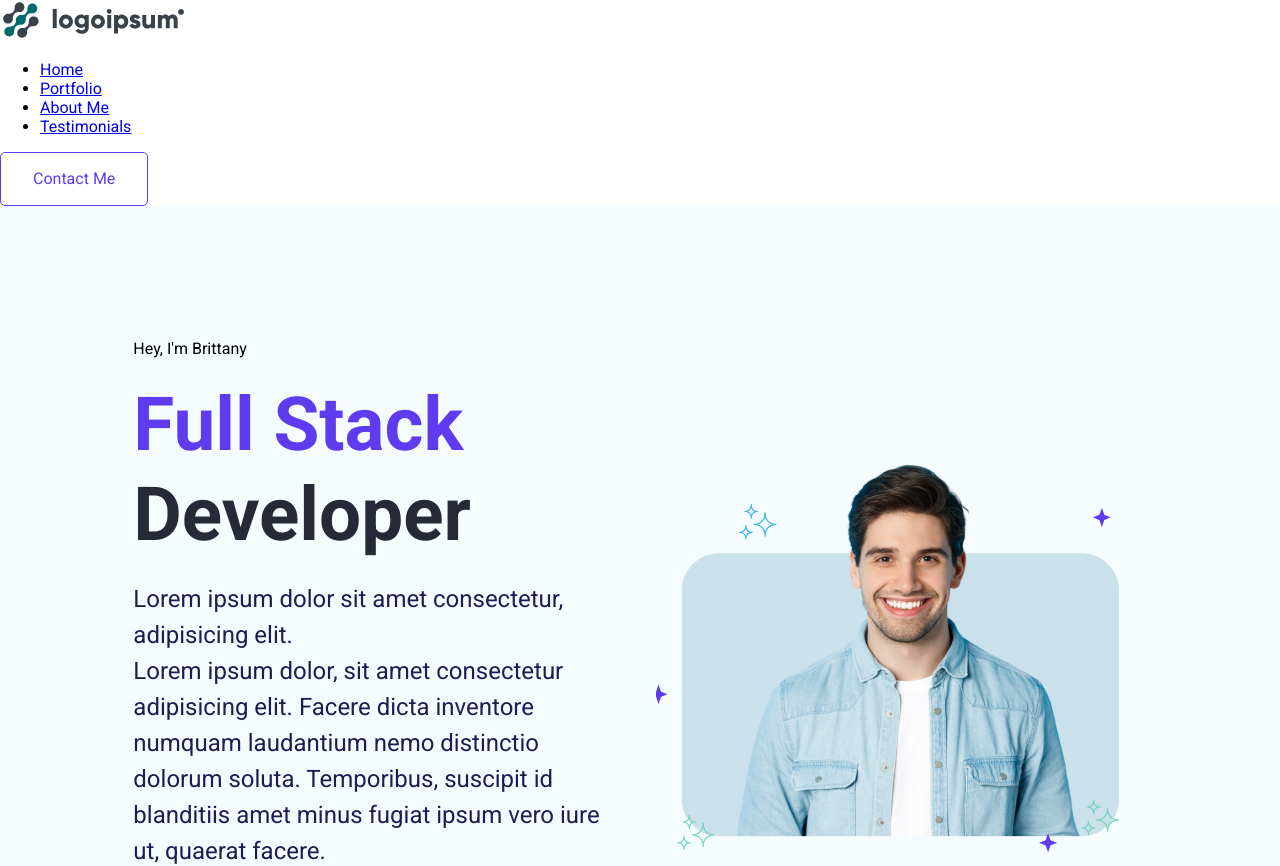
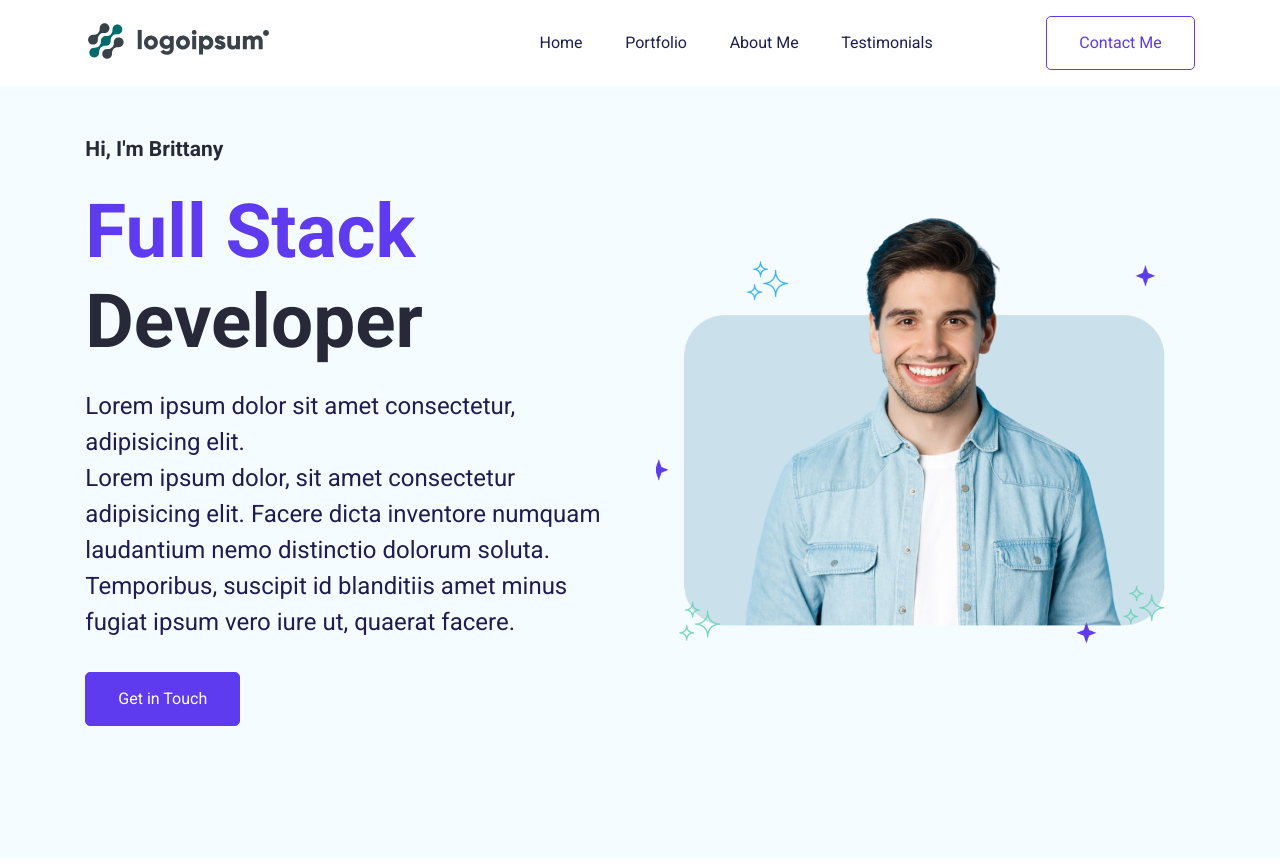
Before and after one commit to Haupt04/Porfolio-Website---React, a React (Create React App) app in the folder porfolio-website/: page / in a window 1280 px wide. Shown: the top 866 px of the page. Built offline with nearby package versions, Linux system fonts and the light colour scheme.

Commit message:
Completed the CSS for the Nav Component

```diff
--- a/porfolio-website/src/App.css
+++ b/porfolio-website/src/App.css
@@ -51,7 +51,6 @@ h1,h2,h3,h4,h5,h6,p{
   background-color: var(--white);
   border: 1px solid var(--primary);
 }
-
 
 .btn-outline-primary:hover {
   color: var(--white);
@@ -173,18 +172,64 @@ h1 {
 
 /* Section Title Ends  */
 
+/* Navbar Section Starts */
+
+
+.navbar {
+  display:flex;
+  justify-content: space-between;
+  align-items: center;
+  padding:15px 85.333px;
+  background:var(--white);
+  box-shadow: 0px 5,333px 80px 0 rgb(0,0,0,0.1);
+  position: fixed;
+  top: 0;
+  left: 0;
+  right: 0;
+}
+
+.navbar--items > ul {
+  list-style: none;
+  display:flex;
+  align-items: flex-start;
+  gap: 42.667px;
+  text-decoration: none;
+}
+
+.navbar--items ul > li > a {
+  text-decoration: none;
+}
+
+/* Navbar Content  */
+
+.navbar--content {
+  color: var(--darkblue);
+  font-size: 16px;
+  font-style: normal;
+  font-weight: 400;
+  line-height: 24px;
+  cursor: pointer;
+}
+
+.navbar--active--content {
+  color: vars(--primary);
+}
+
+/* Navbar Styling Ends  */
+
 /* Hero Section Style  */
 .hero--section {
   display:grid;
   grid-template-columns:  repeat(2,1fr);
-  padding: 133.333px 133.333px;
+  padding: 133.333px 85.333px 133.333px;
   align-items: center;
   justify-content: space-between;
   gap: 32px;
   background-color: var(--bg-shade);
+  font-weight: 400;
 }
 
-.hero--section--content--box {
+.hero--section--content-box {
   display: flex;
   flex-direction: column;
   align-items: flex-start;
--- a/porfolio-website/src/Pages/Home/HeroSection.jsx
+++ b/porfolio-website/src/Pages/Home/HeroSection.jsx
@@ -1,9 +1,9 @@
 export default function HeroSection() {
     return (
         <section id="heroSection" className="hero--section">
-            <div className="hero--section--content--box">
+            <div className="hero--section--content-box">
                 <div className="hero--section--content">
-                    <p className="section-title">Hey, I'm Brittany</p>
+                    <p className="section--title">Hi, I'm Brittany</p>
                     <h1 className="hero--section--title">
                         <span className="hero--section--title--color">Full Stack</span>{" "}
                         <br />
```
